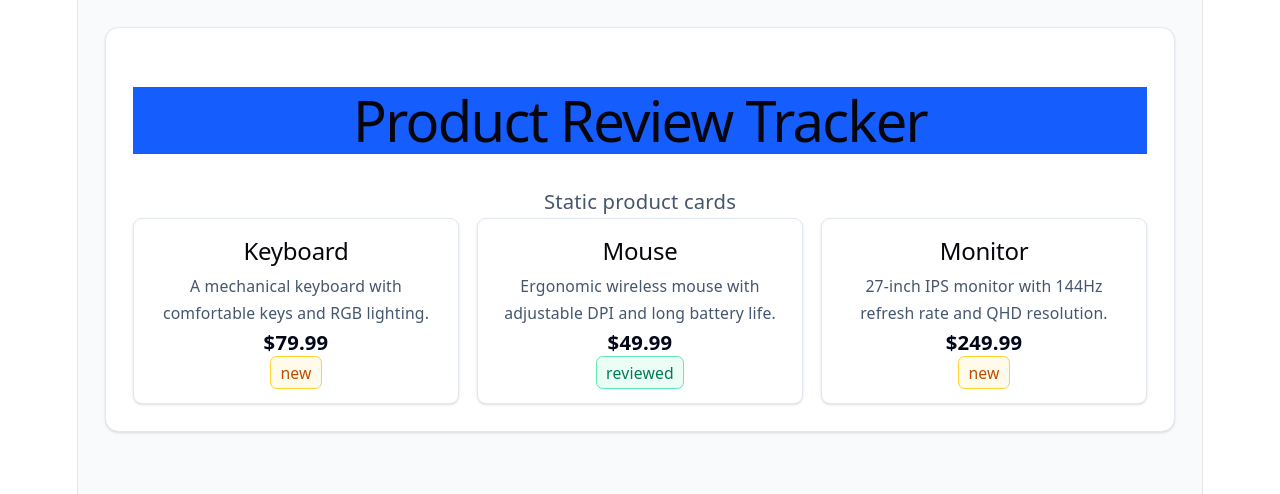
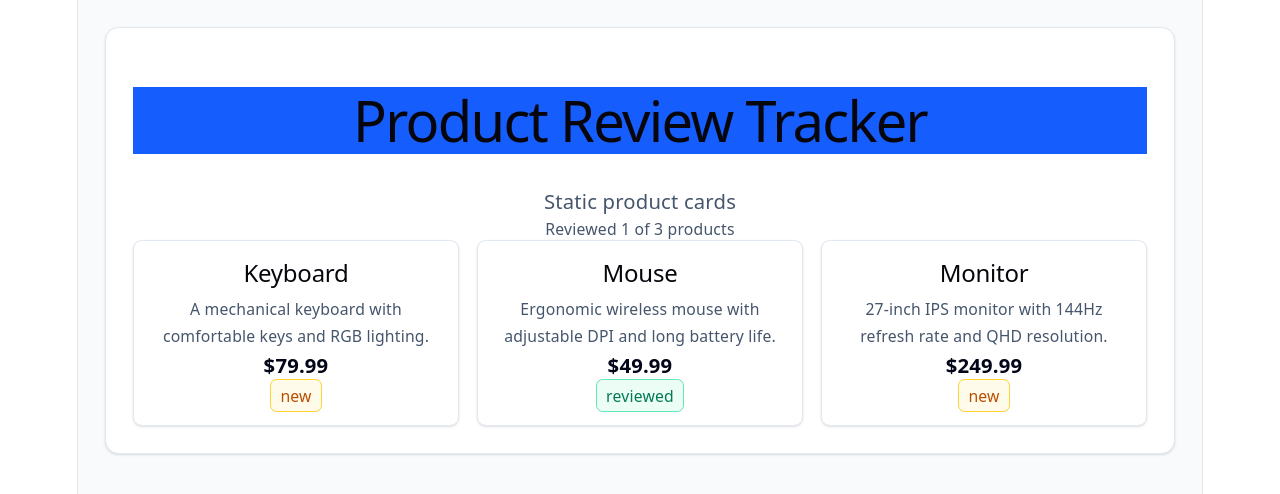
Before and after one commit to sromelrey/react-reviewer, a React (Vite) app in the folder product-review-tracker/: page / in a window 1280 px wide. Shown: the top 494 px of the page. Built offline with nearby package versions, Linux system fonts and the light colour scheme.

Commit message:
refactor(products): split product card component

```diff
--- /dev/null
+++ b/product-review-tracker/components/ProductCard.tsx
@@ -0,0 +1,28 @@
+import type { Product } from "../src/App";
+import ProductStatusBadge from "./ProductStatusBadge";
+
+function ProductCard({ products }: { products: Product[] }) {
+  return (
+    <div className='grid gap-4 md:grid-cols-3'>
+      {products.map((product) => (
+        <article
+          key={product.id}
+          className='rounded-lg border border-slate-200 bg-white p-4 shadow-sm'
+        >
+          <h2 className='text-xl font-semibold text-slate-950'>
+            {product.name}
+          </h2>
+          <p className='mt-2 text-sm leading-6 text-slate-600'>
+            {product.description}
+          </p>
+          <p className='mt-4 text-lg font-bold text-slate-950'>
+            ${product.price}
+          </p>
+          <ProductStatusBadge status={product.reviewStatus} />
+        </article>
+      ))}
+    </div>
+  );
+}
+
+export default ProductCard;
--- /dev/null
+++ b/product-review-tracker/components/ProductStatusBadge.tsx
@@ -0,0 +1,20 @@
+import type { Product } from "../src/App";
+
+type ProductStatusBadgeProps = {
+  status: Product["reviewStatus"];
+};
+function ProductStatusBadge({ status }: ProductStatusBadgeProps) {
+  return (
+    <span
+      className={
+        status === "new"
+          ? "rounded-md border border-amber-300 bg-amber-50 px-2 py-1 text-sm font-medium text-amber-700"
+          : "rounded-md border border-emerald-300 bg-emerald-50 px-2 py-1 text-sm font-medium text-emerald-700"
+      }
+    >
+      {status}
+    </span>
+  );
+}
+
+export default ProductStatusBadge;
--- /dev/null
+++ b/product-review-tracker/components/ReviewSummary.tsx
@@ -0,0 +1,19 @@
+import type { Product } from "../src/App";
+
+type ReviewSummaryProps = {
+  products: Product[];
+};
+
+function ReviewSummary({ products }: ReviewSummaryProps) {
+  const reviewedCount = products.filter(
+    (product) => product.reviewStatus === "reviewed",
+  ).length;
+
+  return (
+    <p className='text-sm text-slate-600'>
+      Reviewed {reviewedCount} of {products.length} products
+    </p>
+  );
+}
+
+export default ReviewSummary;
--- a/product-review-tracker/src/App.tsx
+++ b/product-review-tracker/src/App.tsx
@@ -1,6 +1,8 @@
 import "./App.css";
+import ProductCard from "../components/ProductCard";
+import ReviewSummary from "../components/ReviewSummary";
 
-type Product = {
+ export type Product = {
    id: string;
    name: string;
    description: string;
@@ -43,34 +45,8 @@ function App() {
           Product Review Tracker
         </h1>
         <p className='mt-2 text-lg text-slate-600'>Static product cards</p>
-
-        <div className='grid gap-4 md:grid-cols-3'>
-          {products.map((product) => (
-            <article
-              key={product.id}
-              className='rounded-lg border border-slate-200 bg-white p-4 shadow-sm'
-            >
-              <h2 className='text-xl font-semibold text-slate-950'>
-                {product.name}
-              </h2>
-              <p className='mt-2 text-sm leading-6 text-slate-600'>
-                {product.description}
-              </p>
-              <p className='mt-4 text-lg font-bold text-slate-950'>
-                ${product.price}
-              </p>
-              <span
-                className={
-                  product.reviewStatus === "new"
-                    ? "rounded-md border border-amber-300 bg-amber-50 px-2 py-1 text-sm font-medium text-amber-700"
-                    : "rounded-md border border-emerald-300 bg-emerald-50 px-2 py-1 text-sm font-medium text-emerald-700"
-                }
-              >
-                {product.reviewStatus}
-              </span>
-            </article>
-          ))}
-        </div>
+        <ReviewSummary products={products} />
+        <ProductCard products={products} />
       </section>
     </main>
   );
```
Also changed, not shown: 15 other files (tests, documents, lock files or other folders). Lines whose indentation alone changed are shown as unchanged.
